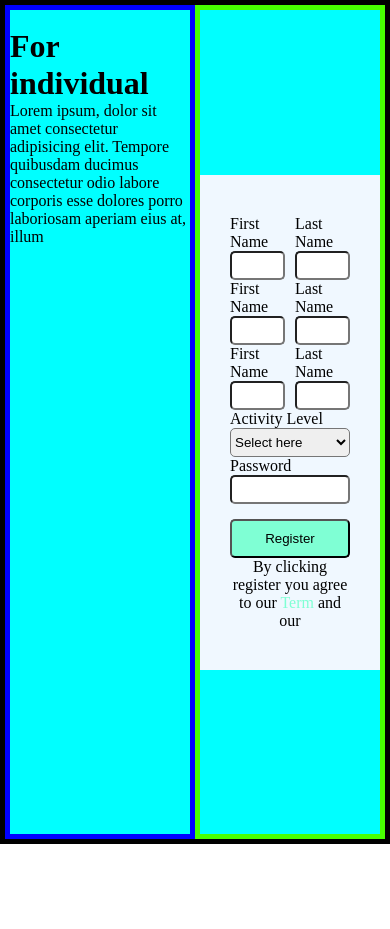
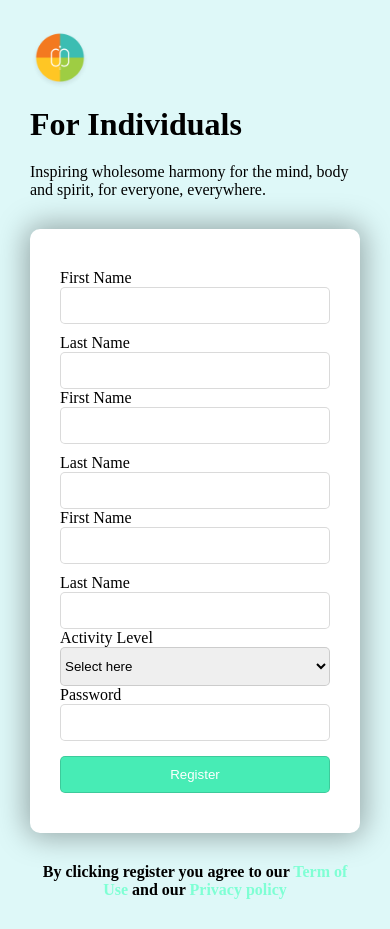
Before and after one commit to superkingsely/registration-page, a plain HTML site: page index.html in a window 390 px wide. Before the commit the page ends 844 px from the top, so only its background shows below. Drawn offline with Linux system fonts and the light colour scheme.

Commit message:
okay one here

```diff
--- a/index.css
+++ b/index.css
@@ -6,39 +6,71 @@
 }
 .app{
     min-height: 100vh;
-    background-color: aqua;
+    background-color: rgba(107, 221, 224, 0.219);
     display: flex;
     justify-content: center;
 
 }
 .app-content{
-    border: 5px solid;
+    /* border: 5px solid; */
     max-width: 1300px;
     width: 100%;
     display: flex;
 }
+
+/* box-1 */
+/* #region */
+
 .box1{
-    border: 5px solid blue;
+    /* border: 5px solid blue; */
     width: 50%;
+
+    display: flex;
+    justify-content: center;
+    align-items: center;
+}
+.box1-content{
+    /* border: 5px solid yellow; */
+    margin-left: 40px;
+}
+.img img{
+    width: 80px;
+}
+.h1{
+    margin-top: 10px;
+    margin-bottom: 20px;
+}
+.para .esktop-p{
+    font-size: 16px;
+    max-width: 400px;
+}
+.para .mobile-p{
+    font-size: 16px;
+    max-width: 400px;
+    display: none;
 }
 
+/* #endregion */
 
 /* box-2 */
 /* #region */
 
 .box2{
-    border: 5px solid rgb(72, 255, 0);
+    /* border: 5px solid rgb(72, 255, 0); */
     width: 50%;
     display: flex;
     align-items: center;
     justify-content: center;
 }
 form{
-    background-color: aliceblue;
+    background-color:white;
     max-width: 600px;
     width: 100%;
     padding: 40px 30px;
-    box-shadow: 5px;
+    /*  */
+    box-shadow: 0px 0px 30px 3px rgba(0, 0, 0, 0.349);
+
+    border-radius: 10px;
 }
 .multi{
     /* border: 5px solid; */
@@ -53,29 +85,118 @@ form{
 }
 input{
     width: 100%;
-    padding: 5px 0px;
+    padding: 10px 0px;
     border-radius: 5px;
+    outline: none;
+    border: 1px solid rgba(0, 0, 0, 0.144);
+}
+input:hover{
+    border: 1px solid rgb(71, 236, 181);
+
 }
 select{
     width: 100%;
-    padding: 5px 0px;
+    padding: 10px 0px;
     border-radius: 5px;
+    border: 1px solid rgba(0, 0, 0, 0.144);
+
 }
 .form-group button{
     margin-top: 15px;
     padding: 10px 0px;
     border-radius: 5px;
-    background-color: aquamarine;
+    background-color: rgb(71, 236, 181);
+    border: 1px solid rgba(0, 0, 0, 0.144);
+    color: white;
+
 }
 form p{
     text-align: center;
 }
 form p span{
-    color: aquamarine;
+    color: rgb(14, 235, 161);
+    text-decoration: underline;
+    font-weight: bolder;
+}
+.box2 .p-mobile{
+    display: none;
 }
 /* #endregion */
 
 /* mobile */
 @media screen and (max-width:700px) {
+    .app-content{
+        /* border: 5px solid; */
+        max-width: 1300px;
+        width: 100%;
+        display: flex;
+        flex-direction: column;
+        align-items: center;
+    }
+    /* box1-content */
+    .box1{
+        /* border: 5px solid blue; */
+        width: 100%;
+
+        display: flex;
+        justify-content: center;
+        align-items: center;
+    }
+    .box1-content{
+        /* border: 5px solid rgb(46, 77, 71); */
+        width: 100%;
+        margin: 0;
+        padding: 0px 30px;
+    }
+    .img{
+        margin-top: 30px;
+    }
+    .img img{
+        width: 60px;
+    }
+    .para .esktop-p{
+        font-size: 16px;
+        max-width: 400px;
+        display: none;
+    }
+    .para .mobile-p{
+        font-size: 16px;
+        max-width: 400px;
+        display: block;
+    }
+    /* box-2 */
+    .box2{
+        /* border: 5px solid rgb(72, 255, 0); */
+        width: 100%;
+        margin-top: 30px;
+        display: flex;
+        flex-direction: column;
+        align-items: center;
+        justify-content: center;
+        /* Y  X*/
+        padding: 0px 30px;
+    }
+    .multi{
+        /* border: 5px solid; */
+        display: flex;
+        flex-direction: column;
+        gap: 10px;
+    }
+
+    .box2 .p-mobile{
+        margin-top: 30px;
+        display: block;
+        text-align: center;
+        font-weight: 900;
+        margin-bottom: 30px;
+
+    }
+    .p-mobile span{
+        color: aquamarine;
+    }
+    form p{
+        text-align: center;
+        display: none;
+    }
 
 }
--- a/index.html
+++ b/index.html
@@ -9,20 +9,30 @@
 <body>
     <div class="app">
         <div class="app-content">
+            <!-- box-1 -->
             <div class="box1">
+                <div class="box1-content">
                     <div class="img">
-                    <img src="" alt="">
+                        <img src="./Logo.png" alt="">
                     </div>
                     <div class="h1">
-                    <h1>For individual</h1>
+                        <h1>For Individuals</h1>
                     </div>
                     <div class="para">
-                    <p>
-                        Lorem ipsum, dolor sit amet consectetur adipisicing elit. Tempore quibusdam ducimus consectetur odio labore corporis esse dolores porro laboriosam aperiam eius at, illum
+                        <!-- esktop -->
+                        <p class="esktop-p">
+                           Start benefiting from the wellness experience. For <br> companies looking on increasing productivity, and improving organisation wellness.
+                        </p>
+                        <!-- mobile -->
+                        <p class="mobile-p">
+                          Inspiring wholesome harmony for the mind, body and spirit, for everyone, everywhere.
                         </p>
                     </div>
                 </div>
+            </div>
+            <!-- box-2 -->
             <div class="box2">
+                <!-- form -->
                 <form action="">
                     <div class="multi">
                         <div class="form-group">
@@ -79,10 +89,15 @@
                     <div class="btn form-group">
                         <button>Register</button>
                     </div>
+
                     <p>
-                        By clicking register you agree to our <span>Term</span> and our <span></span>
+                        By clicking register you agree to our <span>Term of Use</span> and our <span>Privacy policy</span>
                     </p>
                 </form>
+
+                <p class="p-mobile">
+                    By clicking register you agree to our <span>Term of Use</span> and our <span>Privacy policy</span>
+                </p>
             </div>
         </div>
     </div>
```
Also changed, not shown: Logo.png (added). Lines whose indentation alone changed are shown as unchanged.
